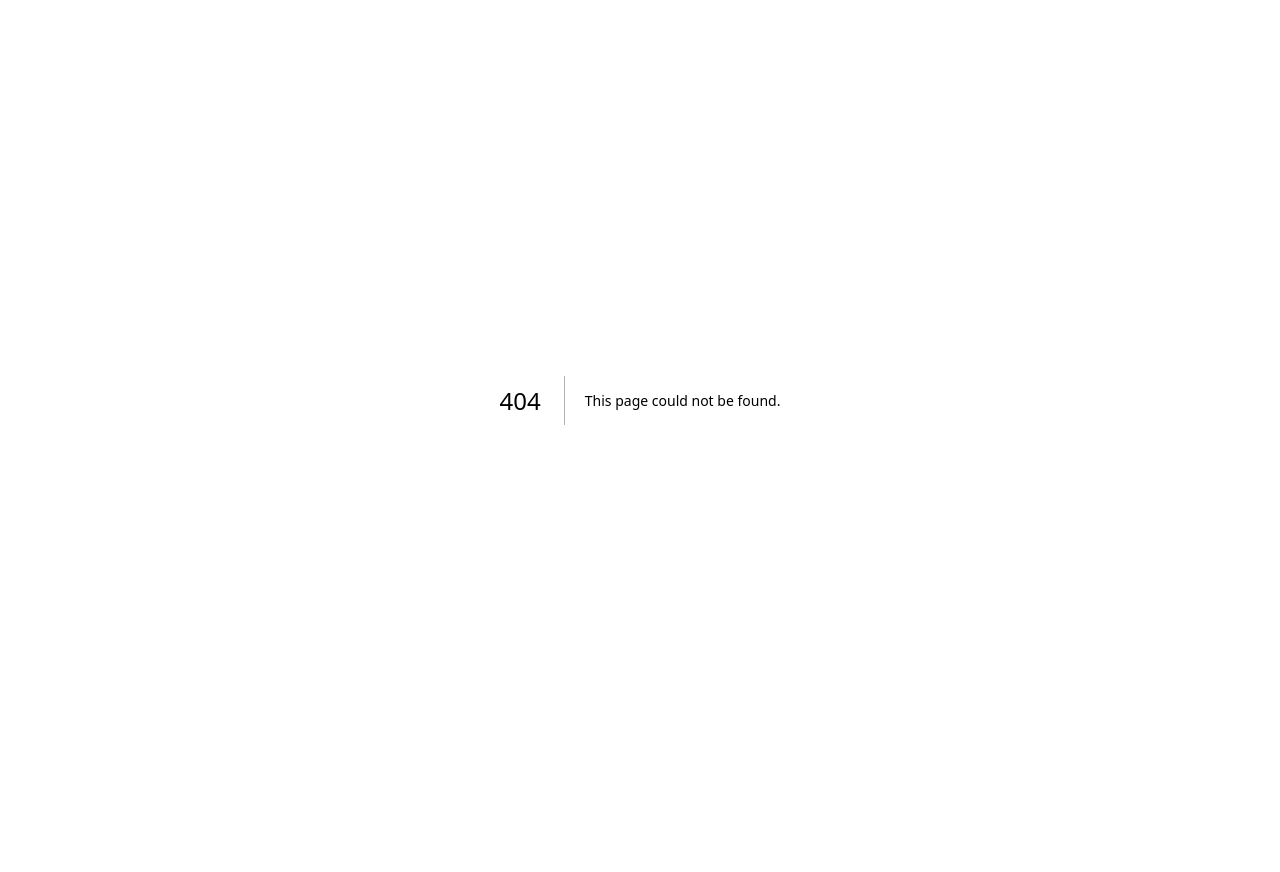
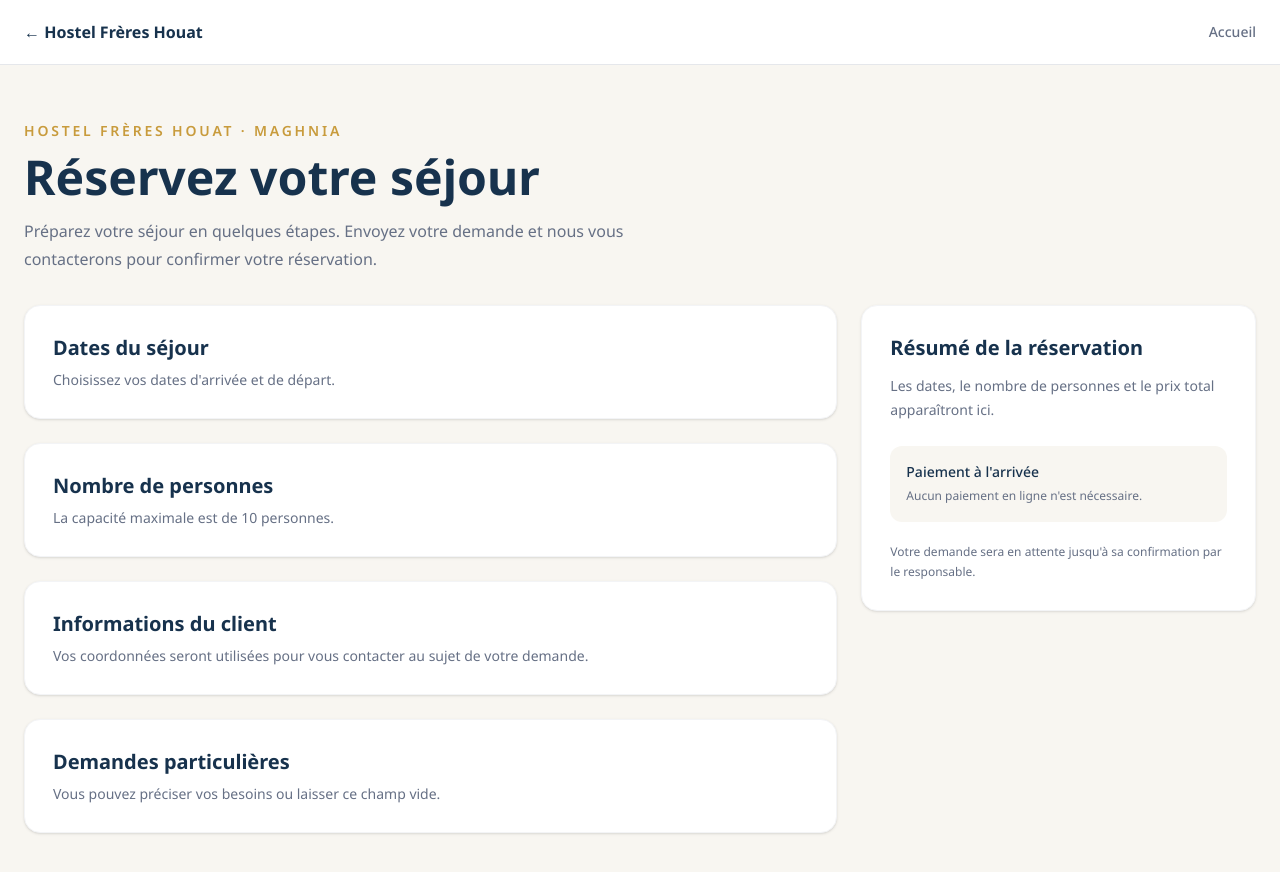
Before and after one commit to LenouarMiloud/hostel-freres-houat, a Next.js app: page /reservation in a window 1280 px wide. Before the commit this address had no page. Shown: the top 872 px of the page. Before the commit the page ends 800 px from the top, so only its background shows below. Built offline with nearby package versions, Linux system fonts and the light colour scheme.

Commit message:
feat: create the reservation page

```diff
--- a/src/app/components/Header.tsx
+++ b/src/app/components/Header.tsx
@@ -85,7 +85,7 @@ export default function Header() {
 
         {/* Booking button */}
         <a
-          href="#reservation"
+          href="/reservation"
           className="rounded-full bg-accent px-5 py-2.5 text-sm font-semibold text-white shadow-sm transition-all duration-200 hover:scale-105 hover:shadow-lg"
         >
           Réserver
--- a/src/app/page.tsx
+++ b/src/app/page.tsx
@@ -39,7 +39,7 @@ export default function Home() {
 
           <div className="mt-8 flex flex-col items-center justify-center gap-4 sm:flex-row">
             <a
-              href="#reservation"
+              href="/reservation"
               className="rounded-full bg-accent px-8 py-3.5 text-sm font-semibold text-white shadow-lg transition-all duration-200 hover:scale-105 hover:shadow-xl"
             >
               Réserver
@@ -514,6 +514,7 @@ export default function Home() {
 
       {/* ==================== RESERVATION ==================== */}
       <section id="reservation" className="min-h-[500px]" />
+
     </main>
   );
 }
--- /dev/null
+++ b/src/app/reservation/page.tsx
@@ -0,0 +1,114 @@
+export default function ReservationPage() {
+  return (
+    <main className="min-h-screen bg-background">
+      {/* Header الخاص بصفحة الحجز */}
+      <header className="border-b border-gray-200 bg-white">
+        <div className="mx-auto flex h-16 max-w-7xl items-center justify-between px-4 sm:px-6">
+          <a
+            href="/"
+            className="text-sm font-bold text-primary sm:text-base"
+          >
+            ← Hostel Frères Houat
+          </a>
+
+          <a
+            href="/"
+            className="text-sm font-medium text-muted transition-colors hover:text-primary"
+          >
+            Accueil
+          </a>
+        </div>
+      </header>
+
+      {/* Introduction */}
+      <section className="px-4 pb-8 pt-10 sm:px-6 sm:pt-14">
+        <div className="mx-auto max-w-7xl">
+          <p className="text-sm font-semibold uppercase tracking-[0.2em] text-accent">
+            Hostel Frères Houat · Maghnia
+          </p>
+
+          <h1 className="mt-3 text-3xl font-bold text-primary sm:text-4xl lg:text-5xl">
+            Réservez votre séjour
+          </h1>
+
+          <p className="mt-4 max-w-2xl leading-7 text-muted">
+            Préparez votre séjour en quelques étapes.
+            Envoyez votre demande et nous vous contacterons
+            pour confirmer votre réservation.
+          </p>
+        </div>
+      </section>
+
+      {/* Zone principale : formulaire et résumé */}
+      <section className="px-4 pb-16 sm:px-6">
+        <div className="mx-auto grid max-w-7xl grid-cols-1 gap-6 lg:grid-cols-3">
+          {/* Zone du formulaire */}
+          <div className="space-y-6 lg:col-span-2">
+            <section className="rounded-2xl border border-gray-100 bg-white p-5 shadow-sm sm:p-7">
+              <h2 className="text-xl font-bold text-primary">
+                Dates du séjour
+              </h2>
+              <p className="mt-2 text-sm text-muted">
+                Choisissez vos dates d'arrivée et de départ.
+              </p>
+            </section>
+
+            <section className="rounded-2xl border border-gray-100 bg-white p-5 shadow-sm sm:p-7">
+              <h2 className="text-xl font-bold text-primary">
+                Nombre de personnes
+              </h2>
+              <p className="mt-2 text-sm text-muted">
+                La capacité maximale est de 10 personnes.
+              </p>
+            </section>
+
+            <section className="rounded-2xl border border-gray-100 bg-white p-5 shadow-sm sm:p-7">
+              <h2 className="text-xl font-bold text-primary">
+                Informations du client
+              </h2>
+              <p className="mt-2 text-sm text-muted">
+                Vos coordonnées seront utilisées pour vous contacter
+                au sujet de votre demande.
+              </p>
+            </section>
+
+            <section className="rounded-2xl border border-gray-100 bg-white p-5 shadow-sm sm:p-7">
+              <h2 className="text-xl font-bold text-primary">
+                Demandes particulières
+              </h2>
+              <p className="mt-2 text-sm text-muted">
+                Vous pouvez préciser vos besoins ou laisser ce champ vide.
+              </p>
+            </section>
+          </div>
+
+          {/* Résumé de la réservation */}
+          <aside className="h-fit rounded-2xl border border-gray-100 bg-white p-5 shadow-sm sm:p-7 lg:sticky lg:top-6">
+            <h2 className="text-xl font-bold text-primary">
+              Résumé de la réservation
+            </h2>
+
+            <p className="mt-3 text-sm leading-6 text-muted">
+              Les dates, le nombre de personnes et le prix total
+              apparaîtront ici.
+            </p>
+
+            <div className="mt-6 rounded-xl bg-background p-4">
+              <p className="text-sm font-medium text-primary">
+                Paiement à l'arrivée
+              </p>
+              <p className="mt-1 text-xs leading-5 text-muted">
+                Aucun paiement en ligne n'est nécessaire.
+              </p>
+            </div>
+
+            <p className="mt-5 text-xs leading-5 text-muted">
+              Votre demande sera en attente jusqu'à sa confirmation
+              par le responsable.
+            </p>
+          </aside>
+        </div>
+      </section>
+    </main>
+  );
+}
```
